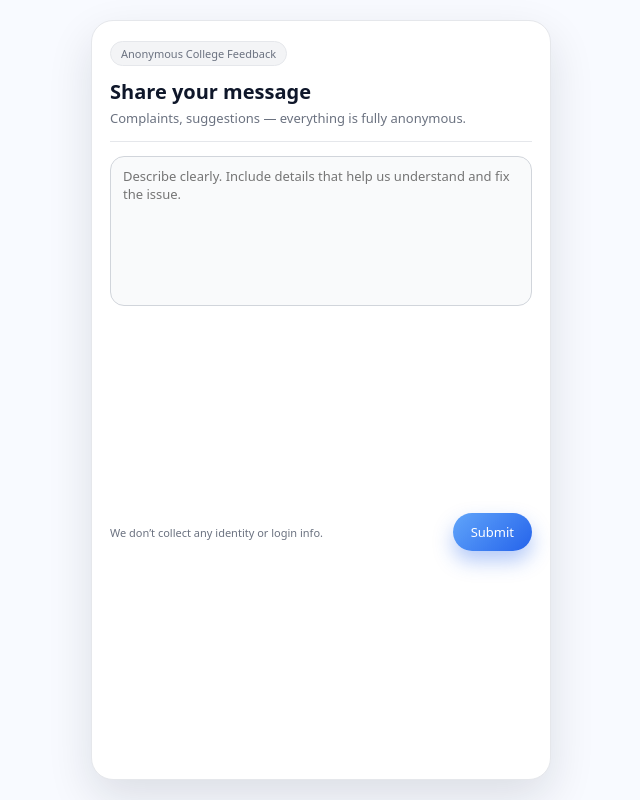
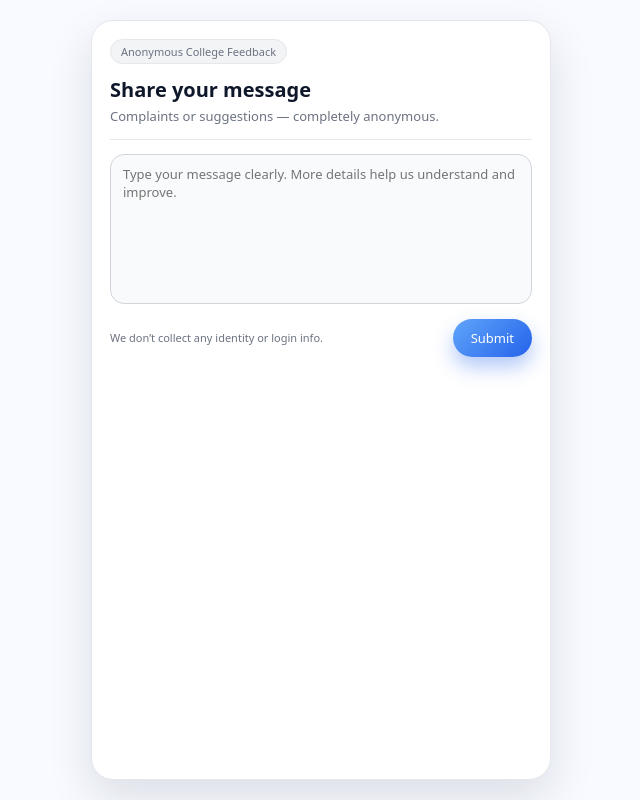
Before and after one commit to bhanuteja1110/complent, a plain HTML site: page index.html in a window 1280 px wide. Shown: the whole page, without its empty margins (319-959 px from the left). Drawn offline with Linux system fonts and the light colour scheme.

Commit message:
Update index.html

```diff
--- a/index.html
+++ b/index.html
@@ -6,7 +6,7 @@
   <meta name="viewport" content="width=device-width, initial-scale=1, maximum-scale=1, user-scalable=no" />
 
   <style>
-    /* Disable scroll on mobile */
+    /* Disable mobile scroll */
     html, body {
       height: 100%;
       overflow: hidden;
@@ -49,19 +49,15 @@
       border-radius: 22px;
       border: 1px solid var(--border);
       box-shadow: var(--shadow-soft);
-      padding: 20px 18px 18px;
-      position: relative;
+      padding: 18px;
       height: calc(100vh - 40px);
-      overflow: hidden;
       display: flex;
       flex-direction: column;
-      justify-content: space-between;
     }
 
     .badge {
       display: inline-flex;
       align-items: center;
-      gap: 6px;
       padding: 4px 10px;
       border-radius: 999px;
       background: #f3f4f6;
@@ -106,7 +102,9 @@
       background: #ffffff;
     }
 
-    .footer-row {
+    /* Position hint + button closer to textarea */
+    .footer-actions {
+      margin-top: 10px;
       display: flex;
       align-items: center;
       justify-content: space-between;
@@ -117,6 +115,7 @@
       font-size: 11px;
       color: var(--text-muted);
       max-width: 60%;
+      line-height: 1.3;
     }
 
     .btn-primary {
@@ -129,6 +128,7 @@
       background: linear-gradient(135deg, #60a5fa, #2563eb);
       color: #fff;
       box-shadow: 0 10px 20px rgba(37, 99, 235, 0.35);
+      white-space: nowrap;
     }
 
     /* Popup */
@@ -179,7 +179,7 @@
 
     .popup-text {
       font-size: 14px;
-      color: #374151; /* darker, fully visible */
+      color: #374151; /* visible grey */
       line-height: 1.5;
     }
 
@@ -205,7 +205,7 @@
 
         <div class="title-block">
           <h1>Share your message</h1>
-          <p>Complaints, suggestions — everything is fully anonymous.</p>
+          <p>Complaints or suggestions — completely anonymous.</p>
         </div>
 
         <div class="divider"></div>
@@ -215,21 +215,18 @@
             id="message"
             name="message"
             class="textarea"
-            placeholder="Describe clearly. Include details that help us understand and fix the issue."
+            placeholder="Type your message clearly. More details help us understand and improve."
             required
           ></textarea>
+
+          <!-- BUTTON + text moved up -->
+          <div class="footer-actions">
+            <div class="hint">We don’t collect any identity or login info.</div>
+            <button type="submit" class="btn-primary">Submit</button>
+          </div>
+        </form>
       </div>
 
-      <div>
-        <div class="footer-row">
-          <div class="hint">We don’t collect any identity or login info.</div>
-          <button type="submit" class="btn-primary">Submit</button>
-        </div>
-      </div>
-
-      <div id="status" style="font-size: 11px; margin-top: 8px; color: #6b7280;"></div>
-
-      </form>
     </div>
   </div>
 
@@ -267,11 +264,11 @@
     form.addEventListener('submit', async (e) => {
       e.preventDefault();
 
-      const message = document.getElementById('message').value.trim();
-      if (!message) return;
+      const msg = document.getElementById('message').value.trim();
+      if (!msg) return;
 
       const formData = new FormData();
-      formData.append('message', message);
+      formData.append('message', msg);
 
       await fetch("https://getform.io/f/bolqgqqa", {
         method: "POST",
```
